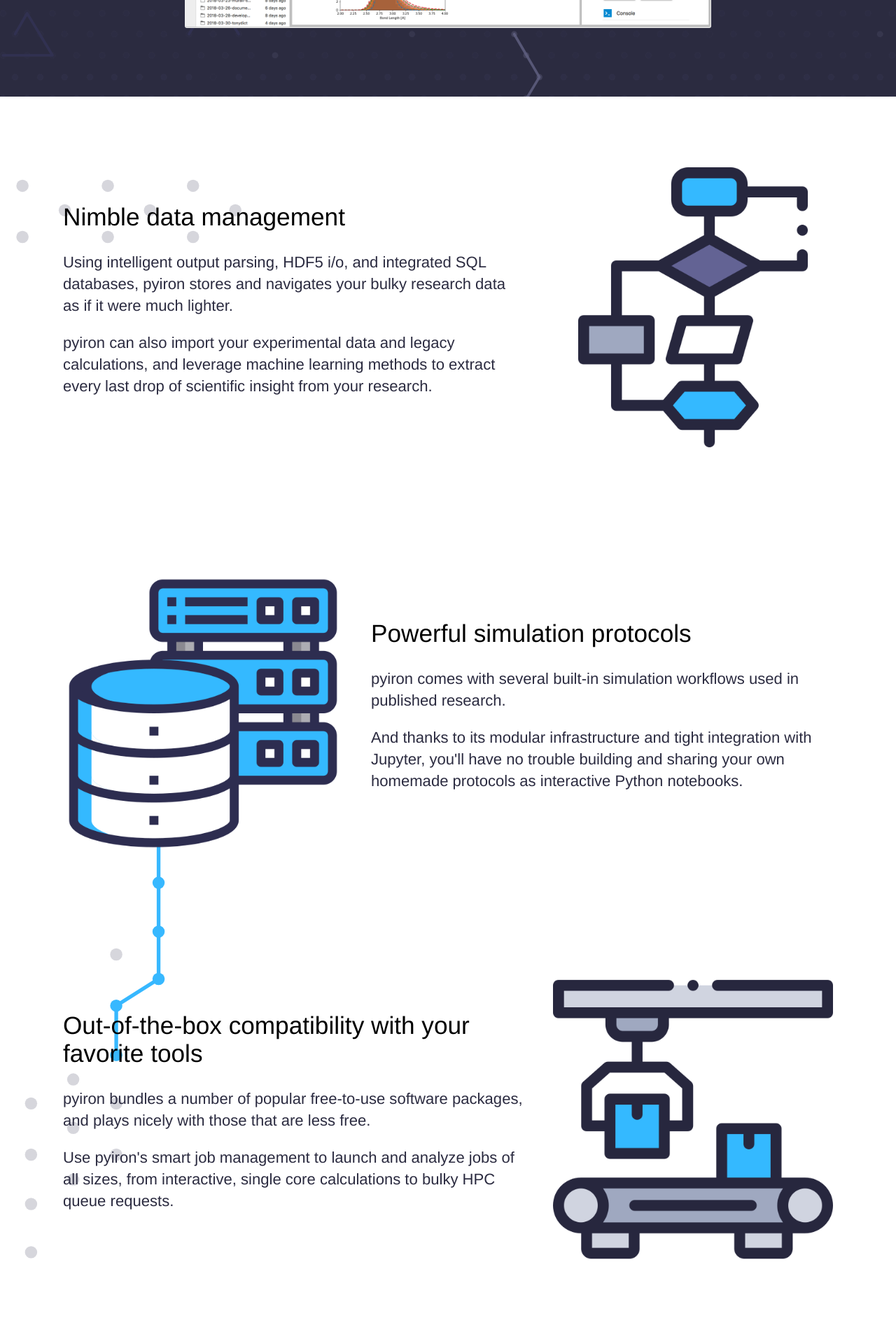
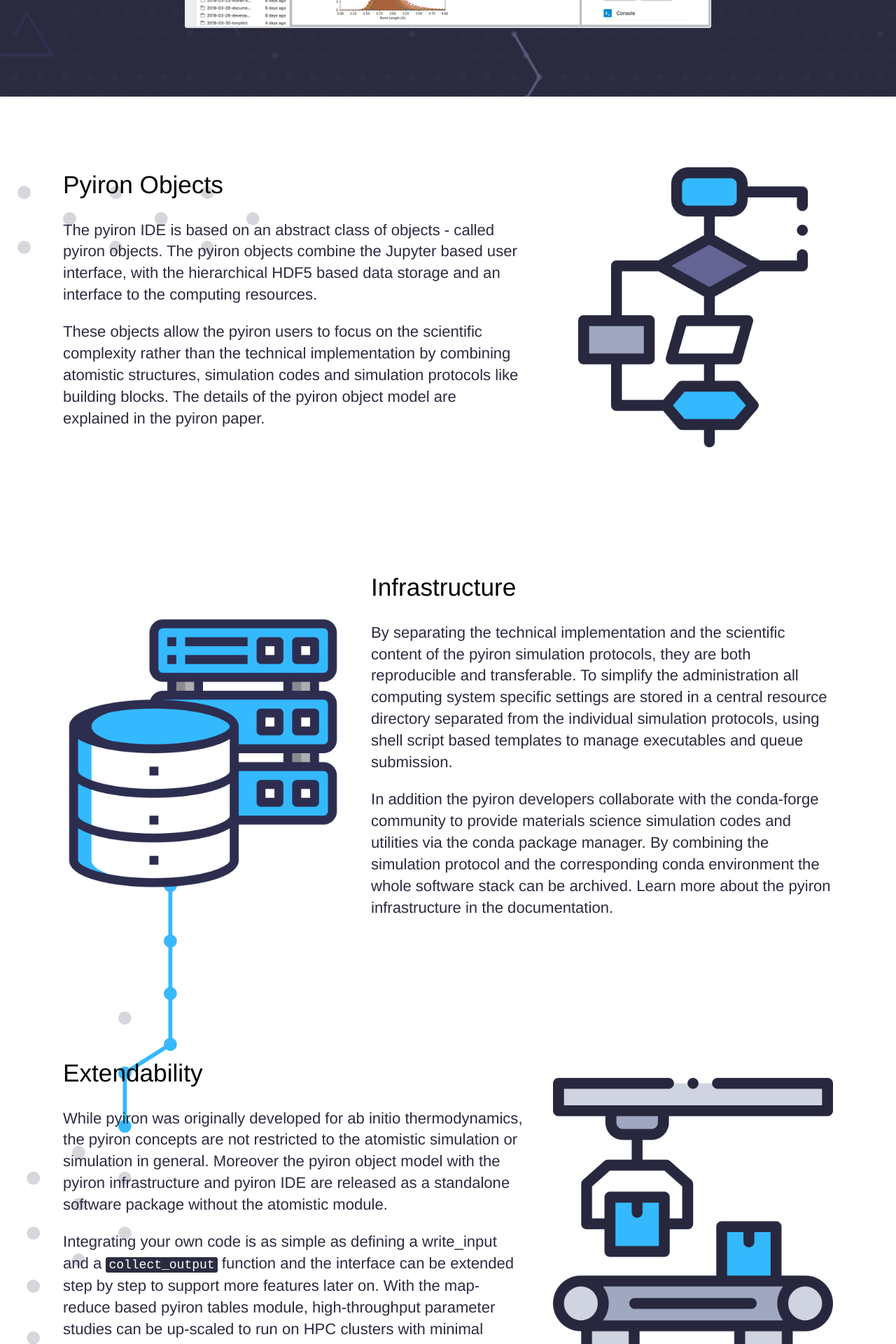
Before and after one commit to pyiron/pyiron.github.io, a Jekyll site: the page built from index.html, in a window 1280 px wide. Shown: the part 1056-2976 px from the top of the page at 70% size. Built offline with Jekyll 4.4.1, drawn with Linux system fonts in a browser that asks for light colours; nearby versions of some CDN libraries; comment, search, counter and statistics services are not loaded; some of the changed text lies outside the part shown.

Commit message:
New homepage descriptions

```diff
--- a/_sass/elements.scss
+++ b/_sass/elements.scss
@@ -34,6 +34,13 @@ code {
 	padding: 10px 15px;
 	border-radius: 3px;
 	overflow: scroll;
+}
+
+.inline {
+	background: $brand_color;
+	color: white;
+	line-height: 30px;
+	padding: 1px 4px 1px 4px;
 }
 
 a {
--- a/index.html
+++ b/index.html
@@ -30,15 +30,18 @@ description: Optimized protocols and data management for high-powered research
 	<section>
 		<div class="container flex">
 			<div class="text editable">
-				<h2>Nimble data management</h2>
+				<h2>Pyiron Objects</h2>
 				<p>
-					Using intelligent output parsing, HDF5 i/o, and integrated SQL databases, pyiron
-					stores and navigates your bulky research data as if it were much lighter.
+					The pyiron IDE is based on an abstract class of objects - called pyiron objects.
+					The pyiron objects combine the Jupyter based user interface, with the hierarchical
+					HDF5 based data storage and an interface to the computing resources.
+
 				</p>
 				<p>
-					pyiron can also import your experimental data and legacy calculations, and
-					leverage machine learning methods to extract every last drop of scientific
-					insight from your research.
+					These objects allow the pyiron users to focus on the scientific complexity rather
+					than the technical implementation by combining atomistic structures, simulation
+					codes and simulation protocols like building blocks. The details of the pyiron
+					object model are explained in the pyiron paper.
 				</p>
 			</div>
 			<div class="image">
@@ -50,15 +53,20 @@ description: Optimized protocols and data management for high-powered research
 	<section>
 		<div class="container flex">
 			<div class="text editable">
-				<h2>Powerful simulation protocols</h2>
+				<h2>Infrastructure</h2>
 				<p>
-					pyiron comes with several built-in simulation workflows
-					used in published research.
+					By separating the technical implementation and the scientific content of the pyiron
+					simulation protocols, they are both reproducible and transferable. To simplify the
+					administration all computing system specific settings are stored in a central resource
+					directory separated from the individual simulation protocols, using shell script based
+					templates to manage executables and queue submission.
 				</p>
 				<p>
-					And thanks to its modular infrastructure and tight integration with Jupyter,
-					you'll have no trouble building and sharing your own homemade protocols as
-					interactive Python notebooks.
+					In addition the pyiron developers collaborate with the conda-forge community to
+					provide materials science simulation codes and utilities via the conda package
+					manager. By combining the simulation protocol and the corresponding conda
+					environment the whole software stack can be archived. Learn more about the
+					pyiron infrastructure in the documentation.
 				</p>
 			</div>
 			<div class="image">
@@ -70,15 +78,19 @@ description: Optimized protocols and data management for high-powered research
 	<section>
 		<div class="container flex">
 			<div class="text editable">
-				<h2>Out-of-the-box compatibility with your favorite tools</h2>
+				<h2>Extendability</h2>
 				<p>
-					pyiron bundles a number of popular free-to-use software packages,
-					and plays nicely with those that are less free.
+					While pyiron was originally developed for ab initio thermodynamics, the pyiron
+					concepts are not restricted to the atomistic simulation or simulation in general.
+					Moreover the pyiron object model with the pyiron infrastructure and pyiron IDE
+					are released as a standalone software package without the atomistic module.
 				</p>
 				<p>
-					Use pyiron's smart job management to launch and analyze jobs
-					of all sizes, from interactive, single core calculations to
-					bulky HPC queue requests.
+					Integrating your own code is as simple as defining a write_input and a
+					<code class="inline">collect_output</code> function and the interface can be extended step by step to support
+					more features later on. With the map-reduce based pyiron tables module,
+					high-throughput parameter studies can be up-scaled to run on HPC clusters with
+					minimal modifications. <a href="">Learn more about the pyiron base class</a>.
 				</p>
 			</div>
 			<div class="image">
```
